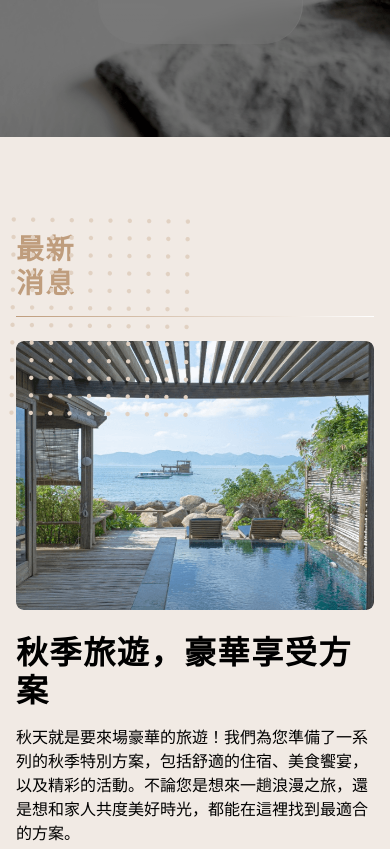
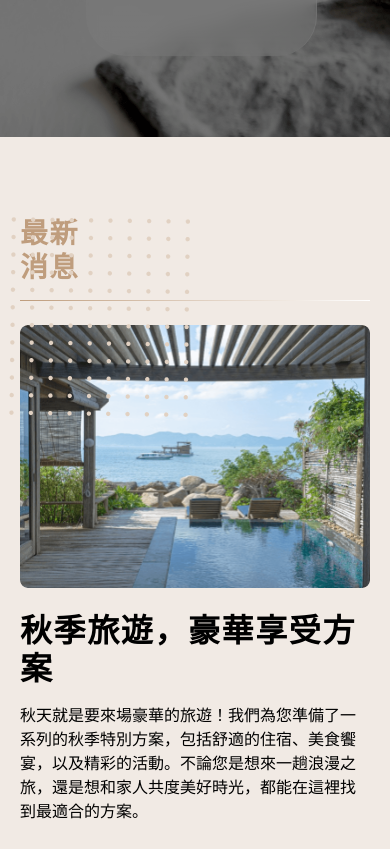
Before and after one commit to rere2133/ts30_booking_web, a Vue app: page / in a window 390 px wide. Shown: the part 875-1724 px from the top of the page. Built offline with nearby package versions, Linux system fonts and the light colour scheme.

Commit message:
fixed: overflow

```diff
--- a/src/components/home/FoodIntro.vue
+++ b/src/components/home/FoodIntro.vue
@@ -1,13 +1,13 @@
 <template>
   <HomeContainer class="tw-relative tw-bg-primary-40 tw-py-20">
-    <div class="tw-flex tw-pl-6">
+    <div class="tw-flex lg:tw-pl-6">
       <div class="tw-hidden lg:tw-block tw-flex-none tw-w-[15vw] tw-relative">
         <img
           :src="getImageUrl('line.png')"
           class="tw-w-[10vw] tw-absolute tw-top-[5%] tw-left-[20%]"
         />
       </div>
-      <div class="tw-w-full">
+      <div class="tw-w-full container">
         <div class="tw-flex tw-items-center tw-w-[200px] tw-gap-4 tw-mb-10">
           <h2
             class="tw-text-h4 tw-text-primary-100 lg:tw-text-h2 tw-whitespace-nowrap"
--- a/src/components/home/NewInfo.vue
+++ b/src/components/home/NewInfo.vue
@@ -1,6 +1,8 @@
 <template>
-  <HomeContainer class="tw-bg-primary-40 tw-relative tw-z-10 tw-py-20">
-    <v-container max-width="900">
+  <HomeContainer
+    class="tw-bg-primary-40 tw-relative tw-z-10 tw-py-20 tw-overflow-hidden"
+  >
+    <div class="container">
       <v-row justify="space-between" wrap>
         <v-col cols="12" lg="1">
           <h2
@@ -19,7 +21,7 @@
           />
         </v-col>
       </v-row>
-    </v-container>
+    </div>
     <v-img class="dotImg dot1" :src="getImageUrl('dot.png')"></v-img>
     <v-img class="dotImg dot2" :src="getImageUrl('dot.png')"></v-img>
   </HomeContainer>
--- a/src/styles/global.scss
+++ b/src/styles/global.scss
@@ -13,8 +13,8 @@
   @media (max-width: 600px) {
     max-width: 400px;
   };
-  @media (max-width: 400px) {
-    max-width: 320px;
+  @media (max-width: 420px) {
+    max-width: 350px;
   };
 }
 .textGradient {
```
